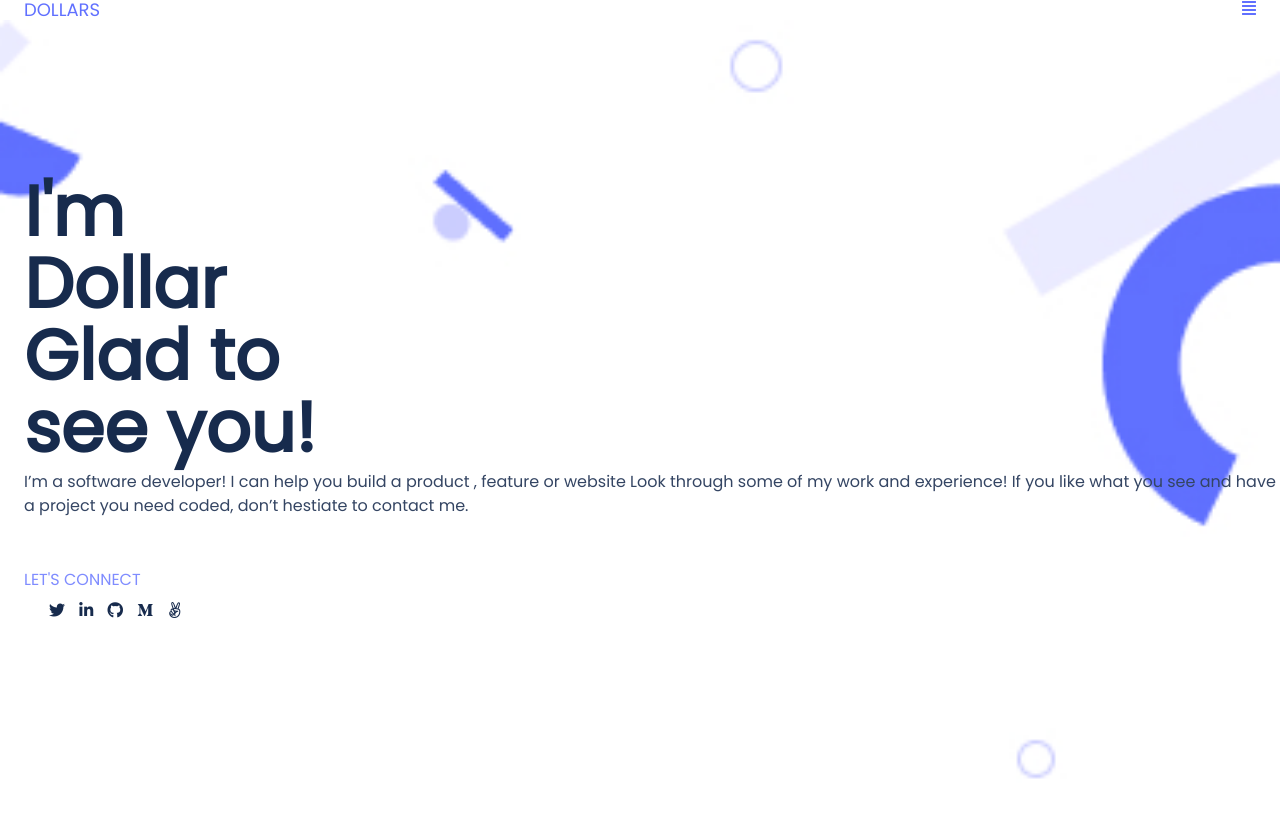
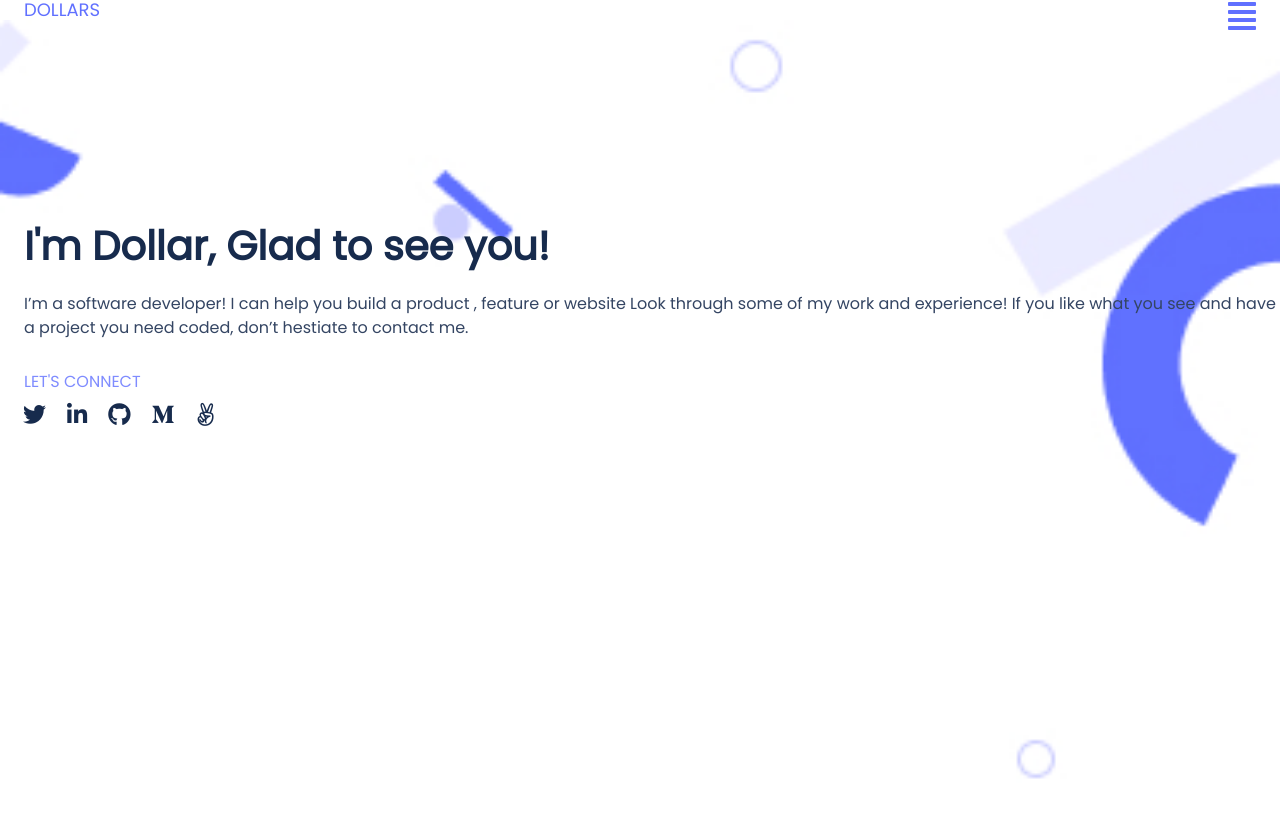
Before and after one commit to abdullah-cyber/portfolio, a website: page index.html in a window 1280 px wide. Drawn offline with Linux system fonts and the light colour scheme.

Commit message:
feat: modify the code to look better

```diff
--- a/css/mobile.css
+++ b/css/mobile.css
@@ -32,16 +32,16 @@
   font-size: 18px;
   line-height: 20px;
 }
-
-.my_main h1 {
-  width: 300px;
-  height: 150px;
-  top: 114px;
-  font-size: 70px;
-  line-height: 72px;
+.my_main{
+  padding-top: 50px;
+}
+.my_main h2 {
+  font-size: 40px;
+  font-weight: 700;
+  line-height: 52px;
   color: #172b4d;
   margin: 0 24px;
-  padding-top: 300px;
+  padding-top: 150px;
 }
 
 .first_content p {
@@ -55,7 +55,7 @@
   order: 0;
   flex-grow: 0;
   margin-left: 24px;
-  padding-top: 150px;
+  padding-top: 20px;
 }
 
 .connect {
@@ -71,21 +71,11 @@
   order: 0;
   flex-grow: 0;
   margin: 0 24px;
-  padding-top: 50px;
-}
-
-.fa_twitter {
-  position: absolute;
-  left: 6.4%;
-  right: 88.27%;
-  bottom: 18.88%;
+  padding-top: 30px;
 }
 
 .flex_container_2 {
-  column-gap: 20px;
+  column-gap: 15px;
   margin-top: 30px;
+  margin-left: 20px;
 }
-
-.twitter_logo {
-  margin-left: 44px;
-}
--- a/css/reset.css
+++ b/css/reset.css
@@ -54,10 +54,12 @@ font-family: 'Poppins', sans-serif;
     display: flex;
     flex-wrap: wrap;
     flex-direction: row;
+    margin-left: 40px;
 }
 .flex_container_2 a {
     color: #172b4d;
     text-decoration: none;
-    padding: 0px 5px;
+    padding: 3px;
+    font-size: 23px;
 
-  }
+}
--- a/index.html
+++ b/index.html
@@ -17,15 +17,14 @@
       <div class="flex-container">
         <div class="myLogo flex_item_left"><a href="">DOLLARS</a></div>
 
-        <nav class="flex_item_right"><i class="fas fa-align-justify"></i></nav>
+        <nav class="flex_item_right fas fa-align-justify fa-2x"></nav>
       </div>
     </header>
     <main class="my_main">
       <!-- <div class="marine"> -->
-      <h1>
-        I'm Dollar<br />
-        Glad to see you!
-      </h1>
+      <h2>
+        I'm Dollar, Glad to see you!
+      </h2>
 
       <div class="first_content">
         <p>
@@ -37,13 +36,13 @@
       <div class="connect"><p>LET'S CONNECT</p></div>
 
       <div class="flex_container_2">
-        <div class="logos">
-          <a href="" aria-label="Twitter" class="fab fa-twitter twitter_logo"> </a>
-          <a href="" class="fab fa-linkedin-in" aria-label="linkedin"> </a>
-          <a href="" class="github_logo fab fa-github" aria-label="github"> </a>
-          <a href="" class="fab fa-medium-m m_logo" aria-label="mLogo"> </a>
-          <a href="" class="angellist_logo fab fa-angellist" aria-label="angellist"> </a>
-        </div>
+
+          <a href="" aria-label="Twitter" class="fab fa-twitter fa-2x icon"> </a>
+          <a href="" class="fab fa-linkedin-in fa-2x" aria-label="linkedin"> </a>
+          <a href="" class="github_logo fab fa-github fa-2x" aria-label="github"> </a>
+          <a href="" class="fab fa-medium-m fa-2x m_logo" aria-label="mLogo"> </a>
+          <a href="" class="angellist_logo fab fa-2x fa-angellist" aria-label="angellist"> </a>
+
       </div>
     </main>
   </body>
```
